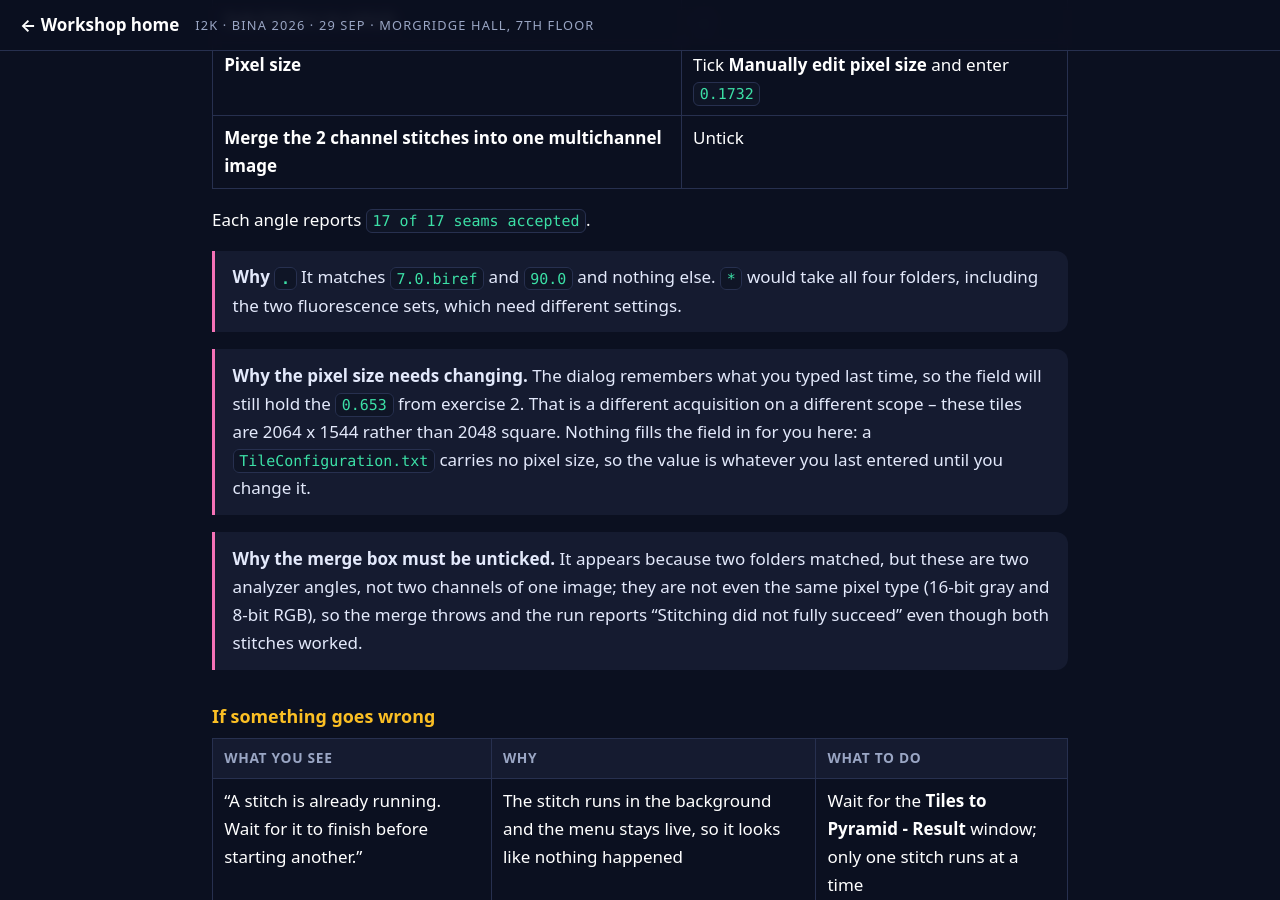
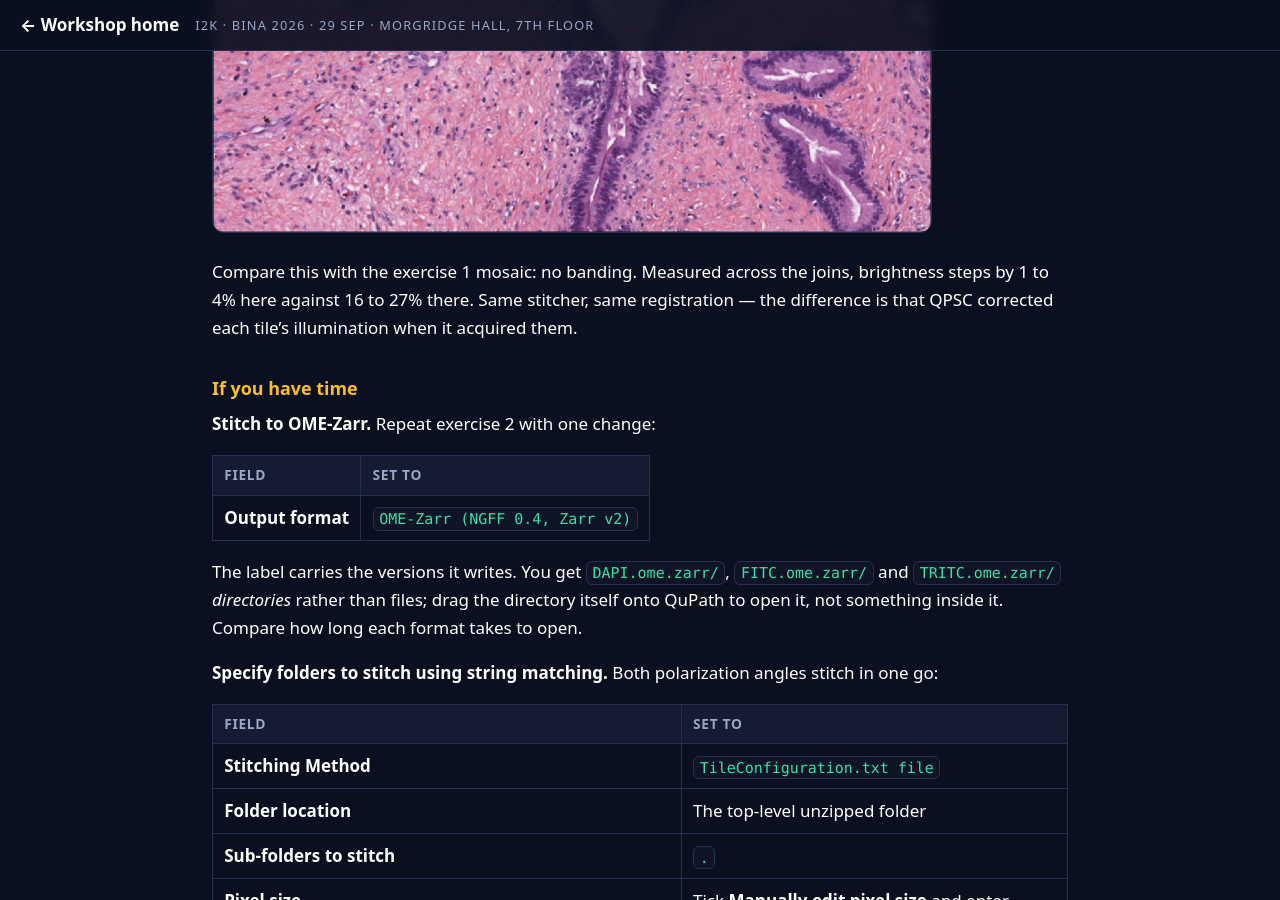
Before and after one commit to MichaelSNelson/BINA-I2K-2026-QuPath-Extensions, a Jekyll site: the page built from docs/13-tiles-to-pyramid.md, in a window 1280 px wide and 900 px high, scrolled down 8529 px. Built offline with Jekyll 4.4.1, drawn with Linux system fonts in a browser that asks for light colours.

Commit message:
docs(t2p): show the exercise 3 mosaic, and quantify why it is cleaner
Exercise 3 ended on a result line with nothing to look at, and the claim that
QPSC's acquisition-time background correction is why it beats exercise 1 was
asserted in What to notice without evidence.

Measured across the tile joins in both finished mosaics: brightness steps 1.2 to
3.7% here against 15.7 to 27.3% in exercise 1. Same stitcher, same registration,
so the correction is the difference -- and a reader can now see both images and
check the claim.

Claude-Session: https://claude.ai/code/session_0196eZ7pJQGJ5ciiaP6XEu5P

```diff
--- a/docs/13-tiles-to-pyramid.md
+++ b/docs/13-tiles-to-pyramid.md
@@ -303,6 +303,12 @@ Tile registration: 17 of 17 seams accepted, moved 12 of 12 tile placements.
 and you get one `90.0.ome.tif`. Color instead of 16-bit grayscale, a different objective and the
 opposite stage convention — and only the pixel size and two checkboxes changed.
 
+<img src="../images/tiles-to-pyramid/ppm-90-final.jpg" alt="The finished twelve-tile mosaic, showing pink and purple hematoxylin-and-eosin stained tissue: branching glands lined with dark epithelium, set in fibromuscular stroma. Glands and stroma run continuously across the field with no visible lines where tiles meet" width="720">
+
+Compare this with the exercise 1 mosaic: no banding. Measured across the joins, brightness steps
+by 1 to 4% here against 16 to 27% there. Same stitcher, same registration — the difference is
+that QPSC corrected each tile's illumination when it acquired them.
+
 ### If you have time
 
 **Stitch to OME-Zarr.** Repeat exercise 2 with one change:
```
Also changed, not shown: images/tiles-to-pyramid/ppm-90-final.jpg (added).
